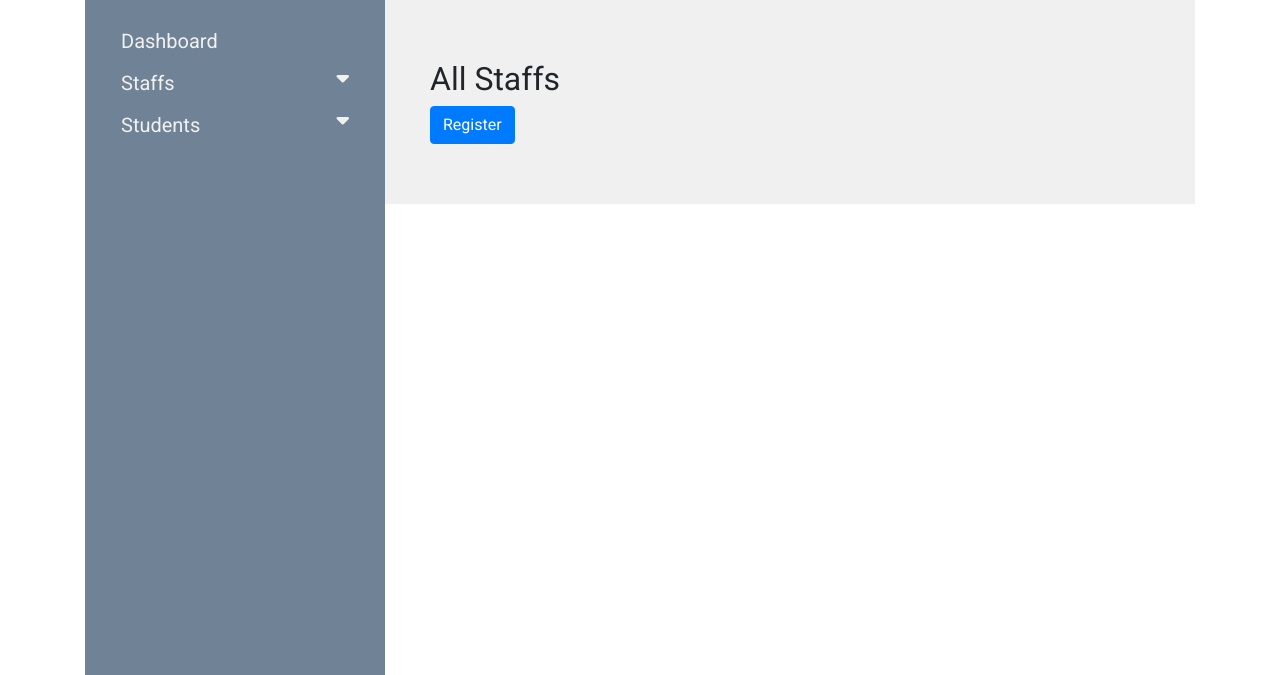
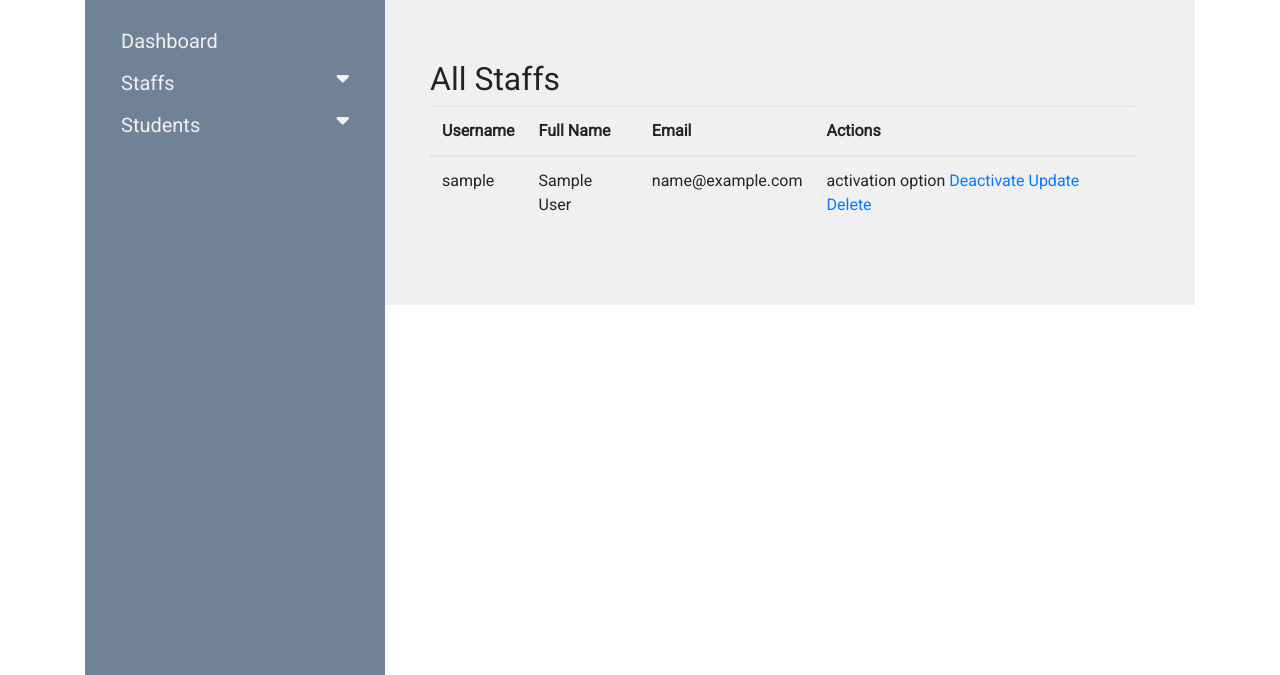
Before and after one commit to md12334/PYM_System, a Django app: page /admin/show-staff in a window 1280 px wide. Shown: the part 125-800 px from the top of the page. Run offline with Django 4.2, Linux system fonts and the light colour scheme; the visitor is signed in with stand-in values (Sample User, id 1); data comes from the database, SQL or seed files in the repository; some libraries are stand-ins or nearby versions.

Commit message:
wokring show-staffs

```diff
--- a/admin_app/forms.py
+++ b/admin_app/forms.py
@@ -11,6 +11,9 @@
         fields = (
             "first_name",
             "last_name",
+            "department",
+            "phone_number",
+            "address",
             "username",
             "email",
             "password1",
--- a/admin_app/templates/show-staff.html
+++ b/admin_app/templates/show-staff.html
@@ -7,10 +7,40 @@
 {% block content %}
     <!--Register-->
     <h2>All Staffs</h2>
-    <form method="POST">
-        {% csrf_token %}
-        {{ register_form|crispy }}
-        <button class="btn btn-primary" type="submit">Register</button>
-    </form>
 
+
+    <table class="table">
+        <thead>
+        <tr>
+            <th scope="col">Username</th>
+            <th scope="col">Full Name</th>
+            <th scope="col">Email</th>
+            <th scope="col">Actions</th>
+        </tr>
+        </thead>
+        <tbody>
+
+        {% for user in users %}
+            {% if user.is_staff %}
+                <tr>
+                    <td>{{ user.username }}</td>
+                    <td>{{ user.get_full_name }}</td>
+                    <td>{{ user.email }}</td>
+                    <td>
+                          activation option
+                        {% if user.is_active %}
+                            <a href="{% url 'deactivate'%}">Deactivate</a>
+                        {% else %}
+                            <a href="{% url 'activate'%}">Activate</a>
+                        {% endif %}
+
+                        <a href="{% url 'update-staff'%}">Update</a>
+                        <a href="{% url 'delete-staff'%}">Delete</a>
+                    </td>
+                </tr>
+            {% endif %}
+        {% endfor %}
+
+        </tbody>
+    </table>
 {% endblock %}
--- a/admin_app/urls.py
+++ b/admin_app/urls.py
@@ -2,10 +2,20 @@
 from . import views
 
 urlpatterns = [
+
+    # home
     path('', views.home, name='home'),
+
+    # crud operation
     path('add-staff', views.add_staff, name='add-staff'),
     path('show-staff', views.show_staff, name='show-staff'),
     path('update-staff', views.update_staff, name='update-staff'),
     path('delete-staff', views.delete_staff, name='delete-staff'),
+
+    # function
+    path('activate', views.activate_staff, name='activate'),
+    path('deactivate', views.deactivate_staff, name='deactivate'),
+
+    # auth
     path('', include("django.contrib.auth.urls")),
 ]
--- a/admin_app/views.py
+++ b/admin_app/views.py
@@ -13,6 +13,24 @@
 def home(request):
     template = loader.get_template('home.html')
     return HttpResponse(template.render())
+
+
+# activate staff
+@admin_required()
+def activate_staff(request):
+    # user = User.objects.get(pk=user_id)
+    # user.is_active = True
+    # user.save()
+    return redirect('show-staff')
+
+
+# deactivate staff
+@admin_required()
+def deactivate_staff(request):
+    # user = User.objects.get(pk=user_id)
+    # user.is_active = False
+    # user.save()
+    return redirect('show-staff')
 
 
 # Add Staff
```
